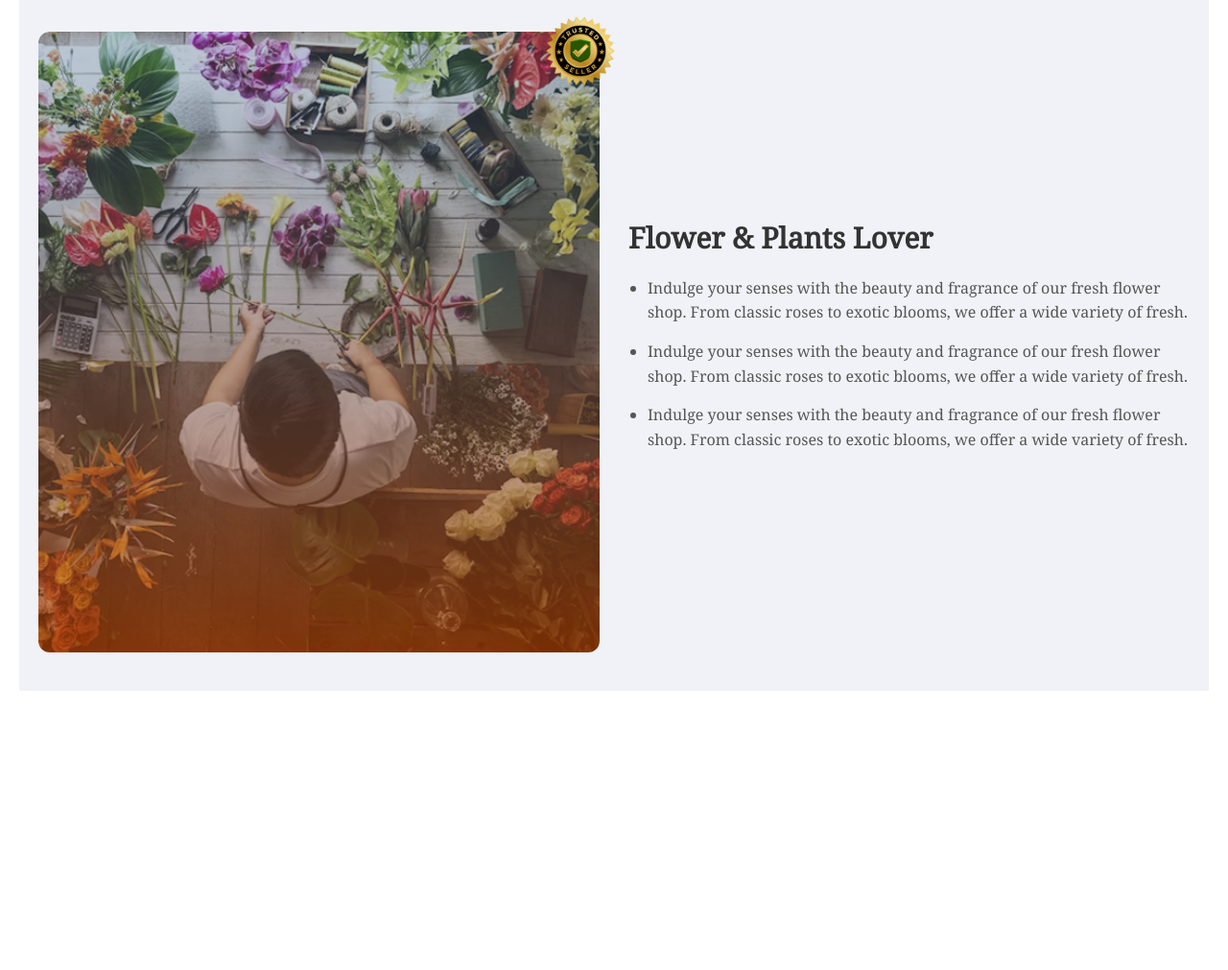
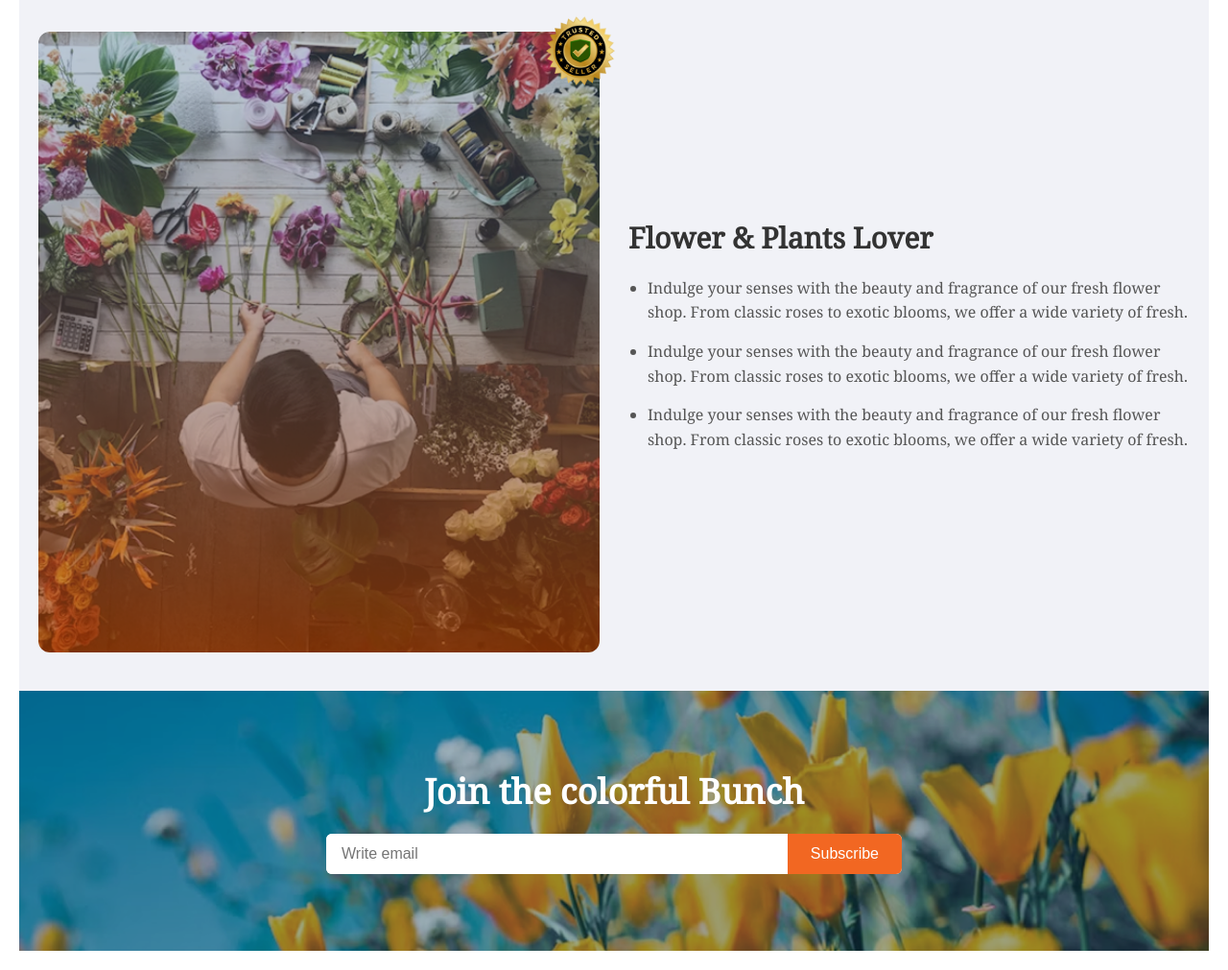
Before and after one commit to tamanna096/flower-market, a plain HTML site: page index.html in a window 1280 px wide. Shown: the part 1735-2746 px from the top of the page at 96% size. Before the commit the page ends 2475 px from the top, so only its background shows below. Drawn offline with Linux system fonts and the light colour scheme.

Commit message:
subscribe added

```diff
--- a/index.html
+++ b/index.html
@@ -111,3 +111,14 @@
     </ul>
   </div>
 </section>
+
+<!-- Subscription Section -->
+<section class="subscribe-section">
+  <div class="subscribe-content">
+    <h2>Join the colorful Bunch</h2>
+    <form class="subscribe-form">
+      <input type="email" placeholder="Write email" required />
+      <button type="submit">Subscribe</button>
+    </form>
+  </div>
+</section>
--- a/style.css
+++ b/style.css
@@ -242,3 +242,53 @@ body {
     width: 80px;
   }
 }
+/* Subscription Section */
+.subscribe-section {
+  background: url('img/news-letter-bg.png') no-repeat center center/cover;
+  padding: 80px 20px;
+  color: white;
+  text-align: center;
+  position: relative;
+}
+
+.subscribe-content {
+  max-width: 700px;
+  margin: 0 auto;
+}
+
+.subscribe-section h2 {
+  font-size: 36px;
+  font-family: 'Noto Serif', serif;
+  margin-bottom: 20px;
+}
+
+.subscribe-form {
+  display: flex;
+  max-width: 600px;
+  margin: 0 auto;
+  background: white;
+  border-radius: 6px;
+  overflow: hidden;
+}
+
+.subscribe-form input {
+  flex: 1;
+  padding: 12px 16px;
+  font-size: 16px;
+  border: none;
+  outline: none;
+}
+
+.subscribe-form button {
+  background: #f26722;
+  color: white;
+  padding: 0 24px;
+  font-size: 16px;
+  border: none;
+  cursor: pointer;
+  transition: background 0.3s;
+}
+
+.subscribe-form button:hover {
+  background: #d9540d;
+}
```
